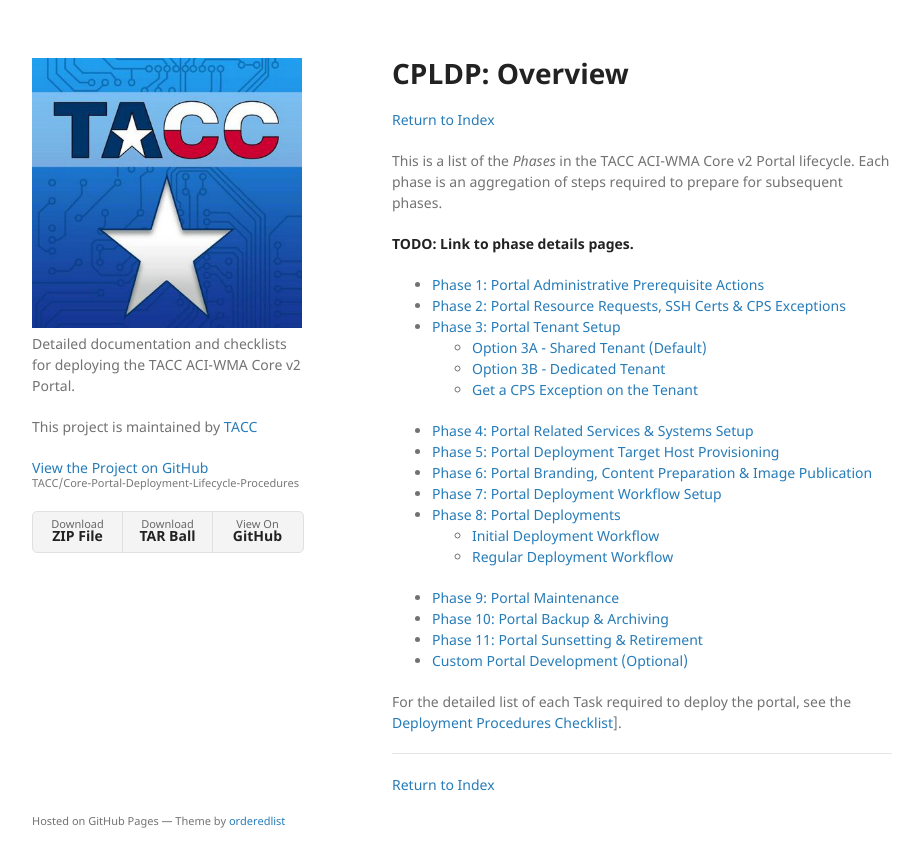
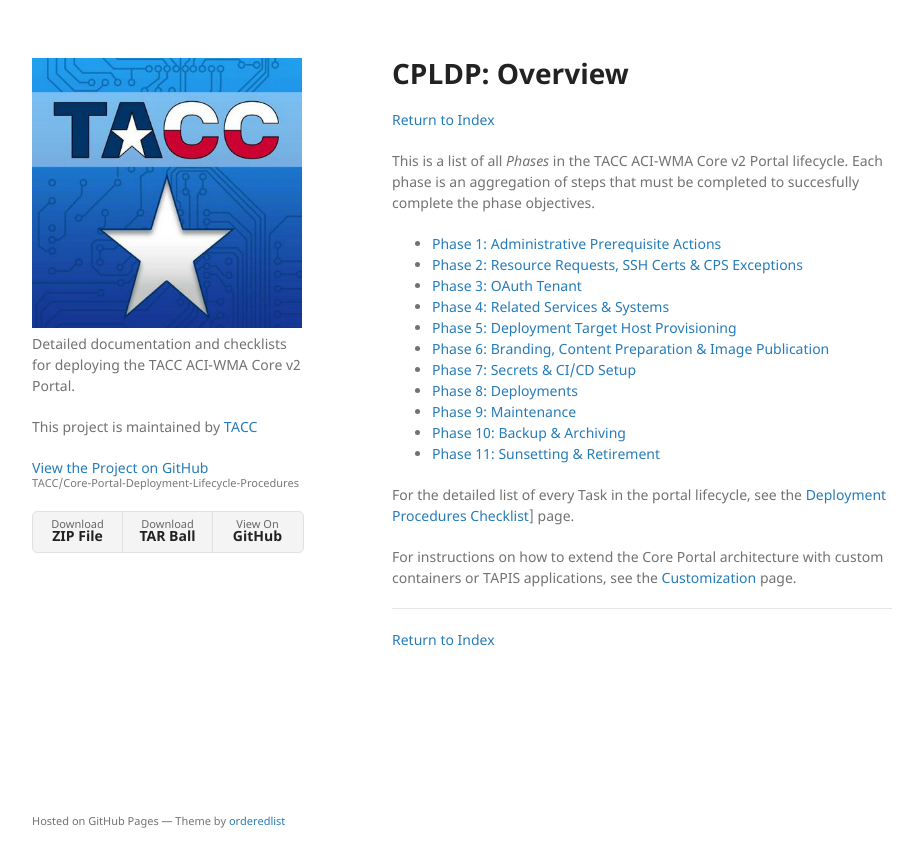
Before and after one commit to TACC/Core-Portal-Deployment-Lifecycle-Procedures, a Jekyll site: the page built from pages/overview.md, in a window 1280 px wide. Shown: the top 867 px of the page, without its empty margins (178-1101 px from the left). Built offline with Jekyll 4.4.1, drawn with Linux system fonts in a browser that asks for light colours; our own code applies the rules of GitHub Pages for plain Markdown files.

Commit message:
Refining teh verbiage in the pages before diving into the checklist content.

```diff
--- a/pages/overview.md
+++ b/pages/overview.md
@@ -2,29 +2,23 @@
 
 [Return to Index](../index.md)
 
-This is a list of the _Phases_ in the TACC ACI-WMA Core v2 Portal lifecycle. Each phase is an aggregation of steps required to prepare for subsequent phases.
+This is a list of all _Phases_ in the TACC ACI-WMA Core v2 Portal lifecycle. Each phase is an aggregation of steps that must be completed to succesfully complete the phase objectives.
 
-**TODO: Link to phase details pages.**
+- [Phase 1: Administrative Prerequisite Actions](phase_01.md)
+- [Phase 2: Resource Requests, SSH Certs & CPS Exceptions](phase_02.md)
+- [Phase 3: OAuth Tenant](phase_03.md)
+- [Phase 4: Related Services & Systems](phase_04.md)
+- [Phase 5: Deployment Target Host Provisioning](phase_05.md)
+- [Phase 6: Branding, Content Preparation & Image Publication](phase_06.md)
+- [Phase 7: Secrets & CI/CD Setup](phase_07.md)
+- [Phase 8: Deployments](phase_08.md)
+- [Phase 9: Maintenance](phase_09.md)
+- [Phase 10: Backup & Archiving](phase_10.md)
+- [Phase 11: Sunsetting & Retirement](phase_11.md)
 
-- [Phase 1: Portal Administrative Prerequisite Actions](phase-01.md)
-- [Phase 2: Portal Resource Requests, SSH Certs & CPS Exceptions](phase-02.md)
-- [Phase 3: Portal Tenant Setup](phase-03.md)
-  - [Option 3A - Shared Tenant (Default)](phase-03.md/#phase3optA)
-  - [Option 3B - Dedicated Tenant](phase-03.md/#phase3optB)
-  - [Get a CPS Exception on the Tenant](phase-03.md/#phase3cps)
-- [Phase 4: Portal Related Services & Systems Setup](phase-04.md)
-- [Phase 5: Portal Deployment Target Host Provisioning](phase-05.md)
-- [Phase 6: Portal Branding, Content Preparation & Image Publication](phase-06.md)
-- [Phase 7: Portal Deployment Workflow Setup](phase-07.md)
-- [Phase 8: Portal Deployments](phase-08.md)
-  - [Initial Deployment Workflow](phase-08.md/#phase8IDW)
-  - [Regular Deployment Workflow](phase-08.md/#phase8RDW)
-- [Phase 9: Portal Maintenance](phase-09.md)
-- [Phase 10: Portal Backup & Archiving](phase-10.md)
-- [Phase 11: Portal Sunsetting & Retirement](phase-11.md)
-- [Custom Portal Development (Optional)](customization.md)
+For the detailed list of every Task in the portal lifecycle, see the [Deployment Procedures Checklist](checklist.md)] page.
 
-For the detailed list of each Task required to deploy the portal, see the [Deployment Procedures Checklist](pages/checklist.md)].
+For instructions on how to extend the Core Portal architecture with custom containers or TAPIS applications, see the [Customization ](customization.md) page.
 
 ---
 
```
Also changed, not shown: pages/checklist.md (+12 -0 lines).
